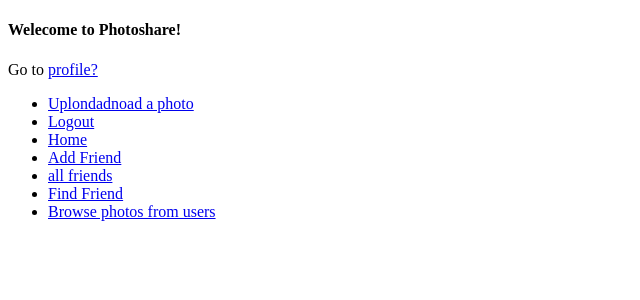
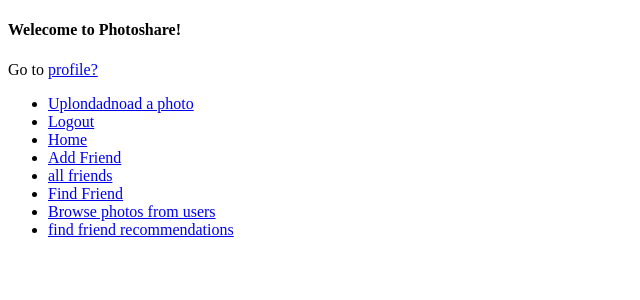
Before and after one commit to auribe1/cs460-photoshare, a Flask app: page / in a window 1280 px wide. Shown: the top 300 px of the page, without its empty margins (0-640 px from the left). Run offline with Flask 2, Linux system fonts and the light colour scheme; data that the repository does not hold is empty.

Commit message:
friend rec added

```diff
--- a/app.py
+++ b/app.py
@@ -88,6 +88,7 @@ def get_friend_info(friendIDs):
         result = cursor.fetchone()
         friend_info.append(result)
     return friend_info
+
 
 
 
@@ -198,6 +199,36 @@ def show_friends():
 		return render_template('friends.html', friend_info = friend_info)
 
 	return render_template('friends.html')
+
+@app.route('/friend_recommendations', methods = ['GET', 'POST'])
+@flask_login.login_required
+def friend_recommendations():
+	userID = getUserIdFromEmail(flask_login.current_user.id)
+	friends = get_friends(userID)
+	print(f"friends {friends}")
+	friends_of_friends = []
+	for friend in friends:
+		friends_of_friends.append(get_friends(friend))
+	print(f"friend of friends {friends_of_friends}")
+	all_friends_of_friends = [friend for friends in friends_of_friends for friend in friends]
+
+	print(f"all friend of friends {all_friends_of_friends}")
+	friend_count = {}
+	for fid in all_friends_of_friends:
+		if fid not in friends and fid != userID:
+			if fid in friend_count:
+				friend_count[fid] += 1
+			else:
+				friend_count[fid] = 1
+
+
+	friend_recommendations = sorted(friend_count.items(), key=lambda x: x[1], reverse=True)
+	print(f"friend_recommendations {friend_recommendations}")
+	print(type(friend_recommendations))
+
+	return render_template('friend_recommendations.html', friend_recommendations = friend_recommendations)
+
+
 
 
 
@@ -351,71 +382,6 @@ def display_allcomments(comment):
 		return render_template('matched_comments.html', comments = comments )
 
 def get_all_comments_by_comment(comment):
-
-
-# 	cursor = conn.cursor()
-# 	cursor.execute("""
-# SELECT commentID, contents, fullName, count
-# FROM (
-#     SELECT comments.commentID, comments.contents, commentOwner, COUNT(*) as count
-#     FROM comments
-#     WHERE contents = '{0}'
-#     GROUP BY commentOwner
-
-#     UNION
-
-#     SELECT comments.commentID, comments.contents, -1 as commentOwner, COUNT(*) as count
-#     FROM comments
-#     WHERE contents = '{0}' AND commentOwner = -1
-#     GROUP BY commentOwner
-# ) as tempTable
-# LEFT JOIN registeredUser ON tempTable.commentOwner = registeredUser.userID
-# ORDER BY count DESC, COALESCE(fullName, '')
-
-# """.format(comment))
-# 	results = cursor.fetchall()
-# 	print(results)
-# 	print(type(results))
-
-# 	comments = []
-# 	for spot in results:
-# 		comment = {
-# 			'commentID': spot[0],
-# 			'comment': spot[1],
-# 			'commentOwner': spot[2] if spot[2] != '-1' else 'anonymous',
-# 			'count': spot[3]
-# 		}
-# 		comments.append(comment)
-
-# 	return sorted(comments, key=lambda x: x['count'], reverse=True)
-	# cursor = conn.cursor()
-	# cursor.execute("""
-	# 	SELECT comments.commentID, comments.contents, registeredUser.fullName
-	# 	FROM comments
-	# 	LEFT JOIN registeredUser ON comments.commentOwner = registeredUser.userID
-	# 	WHERE comments.contents = %s
-	# """, (comment,))
-
-	# result = cursor.fetchall()
-	# print(result)
-	# count_dict = {}
-
-
-	# for row in result:
-	# 	comment_id = row[2]
-	# 	print(f"comment id is {comment_id}")
-	# 	if comment_id in count_dict:
-	# 		count_dict[comment_id] += 1
-	# 	else:
-	# 		count_dict[comment_id] = 1
-
-	# print(count_dict)
-
-	# result = sorted(result, key=lambda row: count_dict.get(row[0], 0), reverse=True)
-
-
-	# return render_template('comment_display.html', comments=result)
-
 
 	cursor = conn.cursor()
 
--- a/templates/hello.html
+++ b/templates/hello.html
@@ -33,6 +33,7 @@
 <li><a href='/friends'>all friends</a></li>
 <li><a href='/find_friend'>Find Friend</a></li>
 <li><a href='/browsePhotos'>Browse photos from users</a> </li>
+<li><a href='/friend_recommendations'>find friend recommendations</a> </li>
 
 
 </ul>
```
Also changed, not shown: templates/friend_recommendations.html (added, +14 -0 lines).
